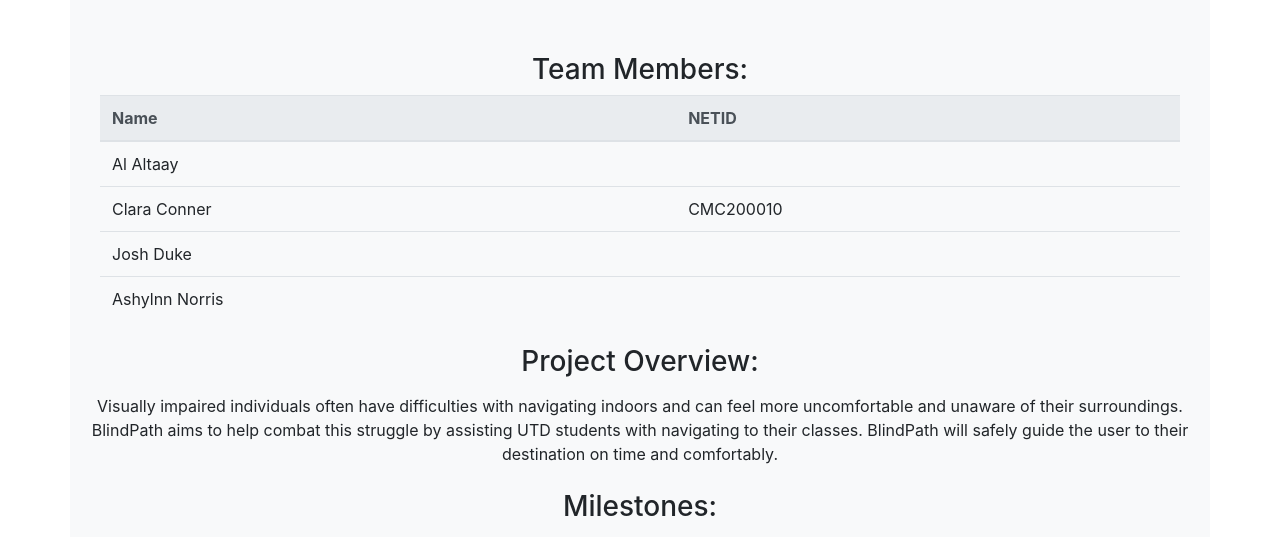
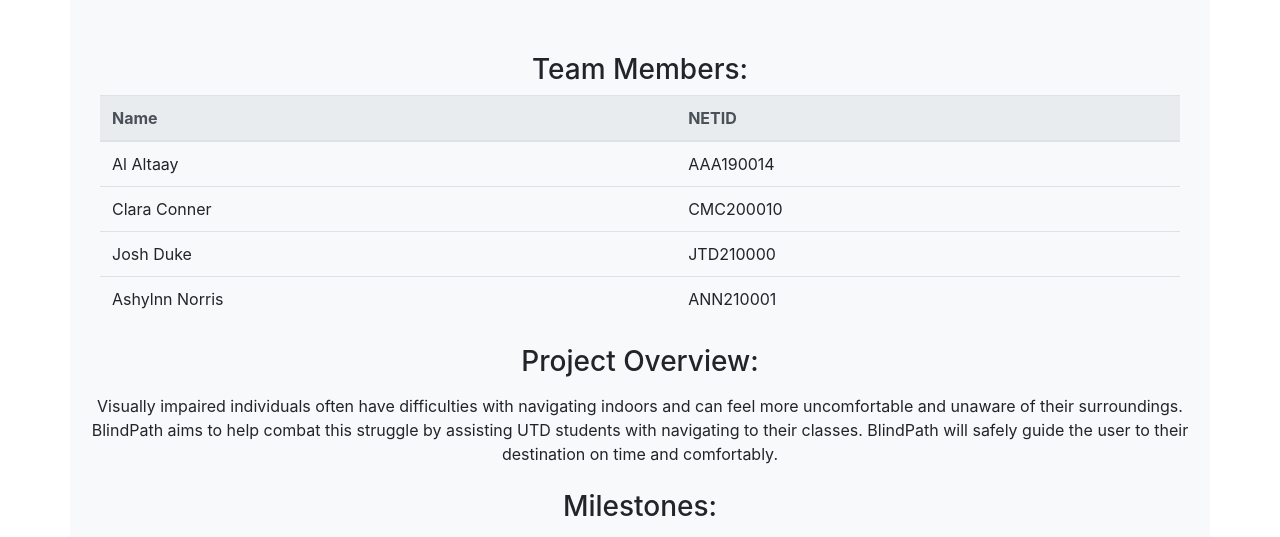
Before and after one commit to ClaraConner/requirementsteam, a plain HTML site: page index.html in a window 1280 px wide. Shown: the part 203-740 px from the top of the page. Drawn offline with nearby package versions, Linux system fonts and the light colour scheme.

Commit message:
Update index.html

```diff
--- a/index.html
+++ b/index.html
@@ -30,7 +30,7 @@
                             <tbody>
                               <tr>
                                 <td>Al Altaay</td>
-                                <td></td>
+                                <td>AAA190014</td>
                               </tr>
                               <tr>
                                 <td>Clara Conner</td>
@@ -38,11 +38,11 @@
                               </tr>
                               <tr>
                                 <td>Josh Duke</td>
-                                <td></td>
+                                <td>JTD210000</td>
                               </tr>
                               <tr>
                                 <td>Ashylnn Norris</td>
-                                <td></td>
+                                <td>ANN210001</td>
                               </tr>
                             </tbody>
                           </table>
```
